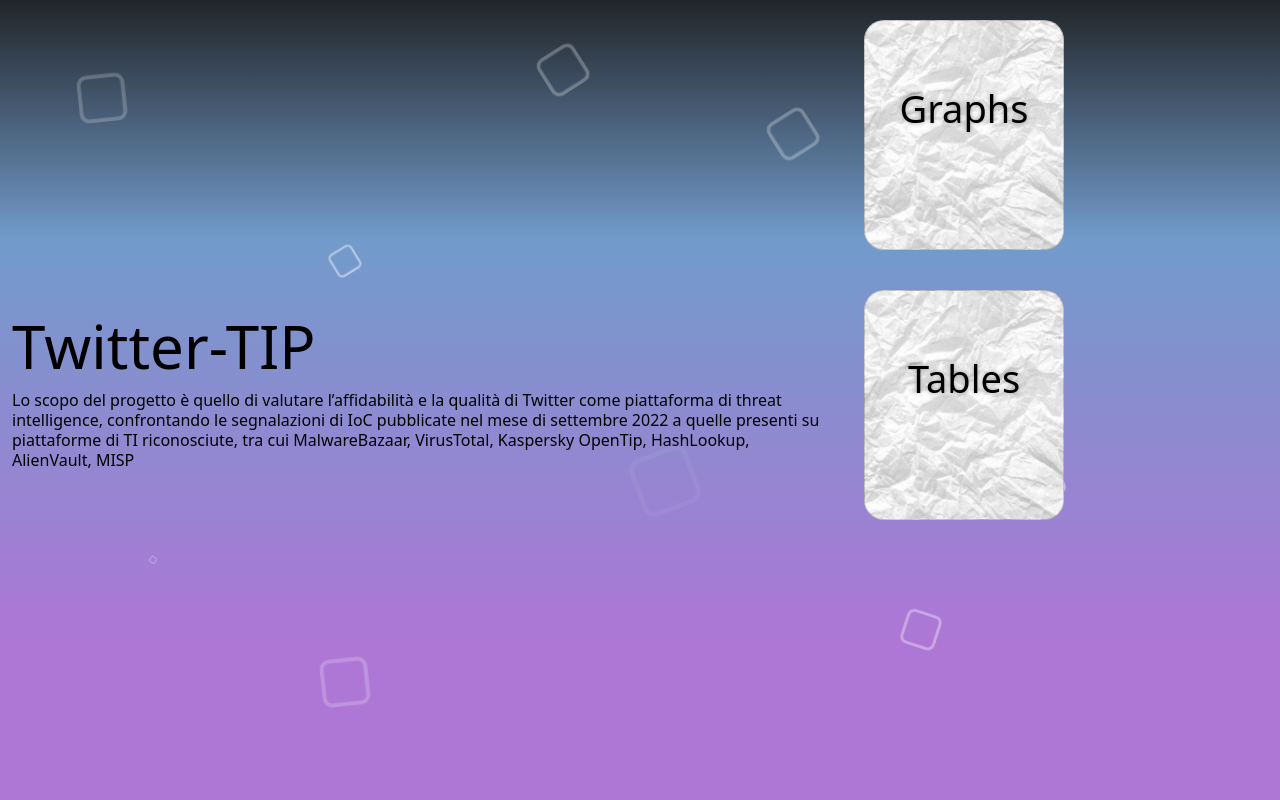
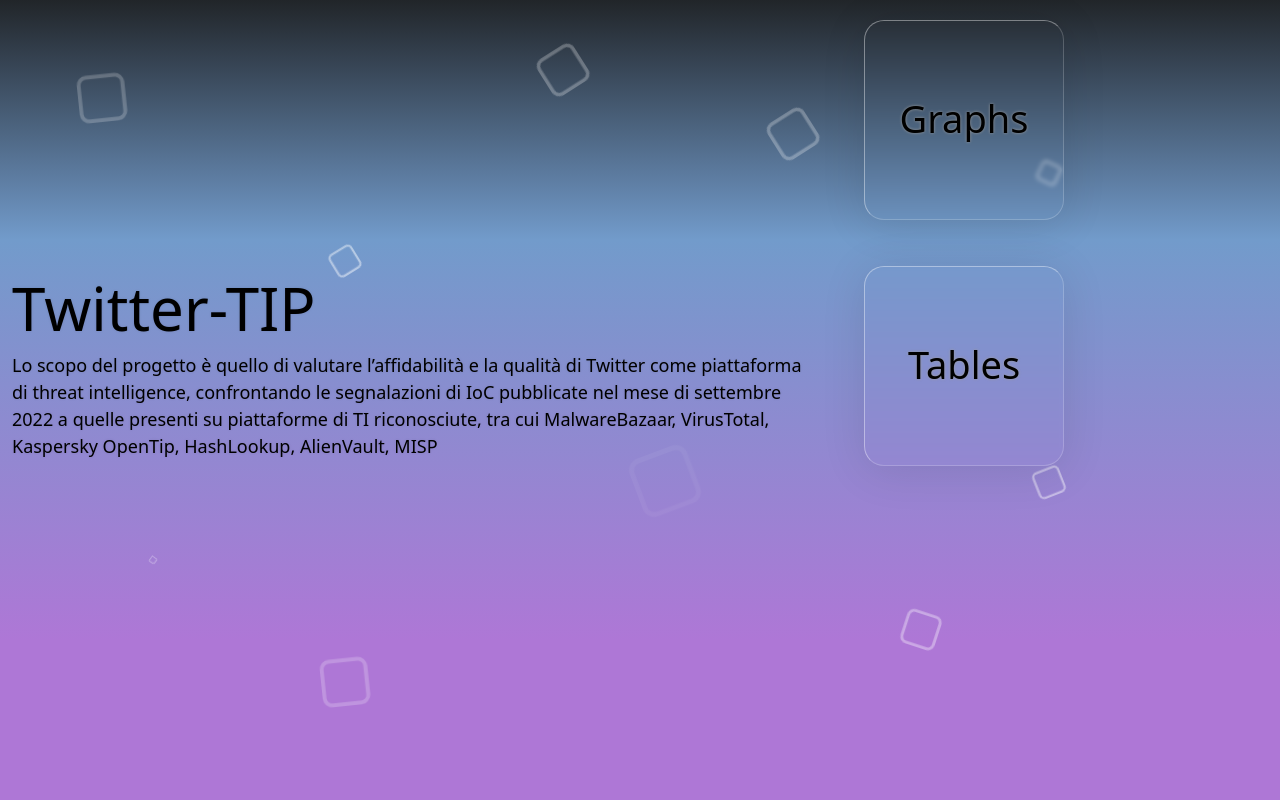
Before and after one commit to LoZimmero/ioc-app, a Flask app: page / in a window 1280 px wide. Shown: the part 96-896 px from the top of the page. Run offline with Flask 2, Linux system fonts and the light colour scheme; parts of the project's set-up code (start-up, migrations or seed data) failed here and were passed over.

Commit message:
Final CSS

```diff
--- a/src/static/index.css
+++ b/src/static/index.css
@@ -103,43 +103,51 @@
 h1{
     color: black;
     font-size: 60px;
+    text-shadow: 0 0 3px rgba(0,0,0,0.1);
 }
 p{
     color: black;
-    font-size: 16px;
-    line-height: 20px;
-
+    font-size: 18px;
+    text-shadow: 0 0 3px rgba(0,0,0,0.1);
 }
 .card{
     width: 200px;
-    height: 230px;
+    height: 200px;
     display: inline-block;
     border-radius: 20px;
-    padding: 15px 20px;
     box-sizing: border-box;
     cursor: pointer;
     margin: 20px 20px;
-    background-position: center;
-    background-size: cover;
-    transition: transform 0.5s;
-}
-.graphs{
-    /*background-color: beige;*/
-    background-image: url(sfondo.png);
-}
-.tables{
-    /*background-color: beige;*/
-    background-image: url(sfondo.png);
-
+    border: 1px solid rgba(255,255,255,0.4);
+    border-right: 1px solid rgba(255,255,255,0.2);
+    border-bottom: 1px solid rgba(255,255,255,0.2);
+    background-color: rgba(255, 255, 255, 0);
+    box-shadow: 0 5px 45px rgba(0,0,0,0.1);
+    backdrop-filter: blur(2px);
+    transition: 0.5s;
+    overflow: hidden;
 }
 .card:hover{
-    transform: translateY(-10px);
+    transform: translateY(-20px);
+}
+.card::before{
+    content: '';
+    position: absolute;
+    top 0;
+    left 0;
+    width: 55%;
+    height: 100%;
+    background: rgba(255,255,255,0.4);
+    transform: skewX(45deg) translateX(300px);
+    transition: 0.5s;
+}
+.card:hover::before{
+    transform: skewX(45deg) translateX(-300px);
 }
 h5{
     color: black;
-    text-shadow: 0 0 5px #999;
+    text-shadow: 0 0 3px #999;
+    font-size: 38px;
     text-align: center;
-    font-size: 38px;
-    margin-top: 50px;
-    margin-bottom: 50px;
+    margin-top: 75px;
 }
--- a/src/templates/tables.html
+++ b/src/templates/tables.html
@@ -11,7 +11,7 @@
 {% block content %}
 
 <div class="container">
-    <h1 class="text-center">Tabelle</h1>
+    <h1 class="text-center">Tables</h1>
     <div class="row">
         {% for table in data.tables %}
         <div class="col-3">
```
Also changed, not shown: src/static/dashboards.css (+3 -4 lines), src/static/tables.css (+4 -5 lines).
